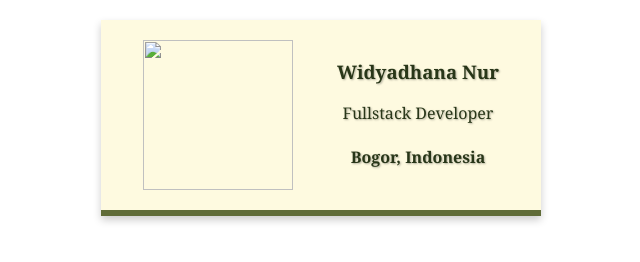
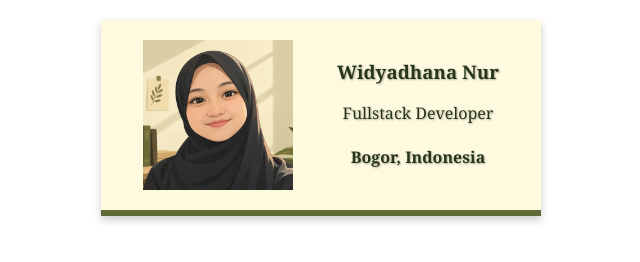
Before and after one commit to widyadhananur/business-card, a website built with Vite: page index.html in a window 1280 px wide. Shown: the whole page, without its empty margins (319-959 px from the left). Built offline with nearby package versions, Linux system fonts and the light colour scheme; files whose address does not match are found by name.

Commit message:
Update avatar image source from JPG to PNG

```diff
--- a/index.html
+++ b/index.html
@@ -4,7 +4,7 @@
     </head>
     <body>
         <div class="card">
-            <img class="avatar" src="images/Widyadhana.jpg">
+            <img class="avatar" src="images/Widyadhana.png">
             <div >
                 <h3>Widyadhana Nur</h3>
                 <p>Fullstack Developer</p>
```
